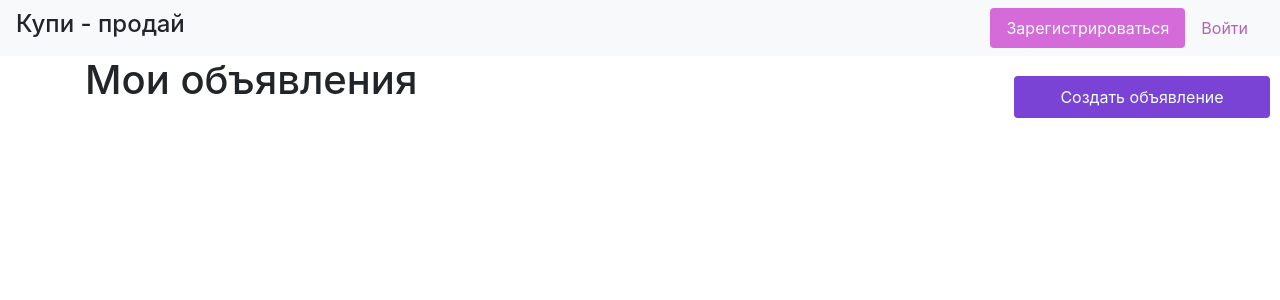
After one commit to MariaZyryanova72/Buy_sell_project, a Flask app: template templates/my_advertising.html in a window 1280 px wide. The commit adds this page. Shown: the top 300 px of the page. Run offline with Flask 2, Linux system fonts and the light colour scheme; the template is opened without the code that fills it, so the values that code supplies are empty; some libraries are stand-ins or nearby versions.

Commit message:
+ Добавлена возможность загрузки фото в объявление. + Отображение собственных объявлений в /my_advertising. Далее будет реализована возможность удаления и изменения объявлений.

```diff
--- a/adform.py
+++ b/adform.py
@@ -12,4 +12,6 @@ class AdvertisingForm(FlaskForm):
     price = StringField("Цена товара", validators=[DataRequired()])
     text = TextAreaField("Текст объявления", validators=[DataRequired()])
     id_category = IntegerField("Категория товара", validators=[DataRequired()])
+    #image = StringField("Изображение товара", validators=[DataRequired()])
+
     submit = SubmitField('Опубликовать')
--- a/data/advertisings.py
+++ b/data/advertisings.py
@@ -9,6 +9,7 @@ class Advertising(SqlAlchemyBase, SerializerMixin):
 
     id = sqlalchemy.Column(sqlalchemy.Integer, primary_key=True, autoincrement=True)
     title = sqlalchemy.Column(sqlalchemy.String)
+    image = sqlalchemy.Column(sqlalchemy.String, nullable=True)
     vk = sqlalchemy.Column(sqlalchemy.String, nullable=True)
     instagram = sqlalchemy.Column(sqlalchemy.String, nullable=True)
     site = sqlalchemy.Column(sqlalchemy.String, nullable=True)
@@ -17,6 +18,6 @@ class Advertising(SqlAlchemyBase, SerializerMixin):
     text = sqlalchemy.Column(sqlalchemy.Text)
     create_date = sqlalchemy.Column(sqlalchemy.DateTime)
     id_alice_user = sqlalchemy.Column(sqlalchemy.String, nullable=True)
-    id_user = sqlalchemy.Column(sqlalchemy.String, nullable=True)
+    id_user = sqlalchemy.Column(sqlalchemy.Integer, nullable=True)
     id_category = sqlalchemy.Column(sqlalchemy.Integer, sqlalchemy.ForeignKey("categories.id"))
     categories = orm.relation("Category")
--- a/main.py
+++ b/main.py
@@ -1,3 +1,6 @@
+import os
+import random
+
 from flask import Flask, request, render_template, redirect
 import logging
 import datetime
@@ -101,6 +104,11 @@ def new_ad():
         advertising.instagram = form.instagram.data
         advertising.site = form.site.data
         advertising.telephone = form.telephone.data
+        f = request.files['file']
+        t = str(int(datetime.datetime.now().replace().timestamp() * 1000000 + random.randint(1, 1000)))\
+            + "." + f.filename.split('.')[-1]
+        f.save(os.path.join('static/img/', t))
+        advertising.image = t
         advertising.create_date = datetime.datetime.now()
         advertising.id_user = current_user.id
         session.add(advertising)
@@ -110,6 +118,16 @@ def new_ad():
                            form=form)
 
 
+@app.route('/my_advertising', methods=['GET'])
+def my_advertising():
+    session = db_session.create_session()
+    if current_user.is_authenticated:
+        advertising = session.query(Advertising).filter((Advertising.id_user == current_user.id)).all()
+    else:
+        return redirect("/login")
+    return render_template("my_advertising.html", advertisings=advertising)
+
+
 @app.route('/alice', methods=['POST'])
 def alice():
     return dialog_alice(request)
--- /dev/null
+++ b/static/css/style.css
@@ -0,0 +1,6 @@
+
+.width40 {
+    width: 20%;
+    position: absolute; /* блок занимает ширину содержимого, max-width её ограничивает */
+    right: 10px;
+}
--- a/templates/base.html
+++ b/templates/base.html
@@ -4,11 +4,11 @@
     <meta charset="utf-8">
     <meta name="viewport" content="width=device-width, initial-scale=1, shrink-to-fit=no">
     <link rel="stylesheet" href="https://fonts.googleapis.com/css?family=Montserrat&display=swap" >
+    <link rel="stylesheet" href="/static/css/style.css">
     <link rel="stylesheet" href="https://stackpath.bootstrapcdn.com/bootstrap/4.4.1/css/bootstrap.min.css" integrity="sha384-Vkoo8x4CGsO3+Hhxv8T/Q5PaXtkKtu6ug5TOeNV6gBiFeWPGFN9MuhOf23Q9Ifjh" crossorigin="anonymous">
     <script src="https://code.jquery.com/jquery-3.4.1.slim.min.js" integrity="sha384-J6qa4849blE2+poT4WnyKhv5vZF5SrPo0iEjwBvKU7imGFAV0wwj1yYfoRSJoZ+n" crossorigin="anonymous"></script>
     <script src="https://cdn.jsdelivr.net/npm/popper.js@1.16.0/dist/umd/popper.min.js" integrity="sha384-Q6E9RHvbIyZFJoft+2mJbHaEWldlvI9IOYy5n3zV9zzTtmI3UksdQRVvoxMfooAo" crossorigin="anonymous"></script>
     <script src="https://stackpath.bootstrapcdn.com/bootstrap/4.4.1/js/bootstrap.min.js" integrity="sha384-wfSDF2E50Y2D1uUdj0O3uMBJnjuUD4Ih7YwaYd1iqfktj0Uod8GCExl3Og8ifwB6" crossorigin="anonymous"></script>
-
 </head>
 <body>
 <header>
@@ -16,18 +16,20 @@
         <h4 class="style">Купи - продай</h4>
         <div class="menu-main btn-group m-0 float-right btn-group-sm" role="group" aria-label="Button group with nested dropdown">
             {% if current_user.is_authenticated %}
-                <button id="btnGroupDrop1" type="button" class="nav-link btn btn-primary dropdown-toggle" data-toggle="dropdown">
+                <button id="btnGroupDrop1" type="button" style="background: rgba(202,59,206,0.75);
+                                 color: azure" class="nav-link btn dropdown-toggle" data-toggle="dropdown">
                     {{ current_user.name }}</button>
                 <div class="dropdown-menu dropdown-menu-right" aria-labelledby="btnGroupDrop1">
-                    <a class="dropdown-item" href="#">Личные объявления</a>
+                    <a class="dropdown-item" href="/my_advertising">Личные объявления</a>
                     <a class="dropdown-item" href="#">Настройки профиля</a>
                     <div class="dropdown-divider"></div>
                     <a class="dropdown-item" href="/logout">Выход</a>
                 </div>
             {% else %}
                  <ul class="nav nav-pills">
-                    <li class="nav-item"><a class="nav-link btn-primary" href="/register">Зарегистрироваться</a></li>
-                    <li class="nav-item"><a class="nav-link" href="/login">Войти</a></li>
+                    <li class="nav-item"><a style="background: rgba(202,59,206,0.75);
+                                 color: azure" class="nav-link" href="/register">Зарегистрироваться</a></li>
+                    <li class="nav-item"><a style="color: rgba(158,47,162,0.75)" class="nav-link" href="/login">Войти</a></li>
                 </ul>
             {% endif %}
         </div>
--- /dev/null
+++ b/templates/my_advertising.html
@@ -0,0 +1,24 @@
+{% extends "base.html" %}
+
+{% block content %}
+    <div class="width40">
+            <a href="/new_ad" style="background: rgb(122,67,214);
+                                       color: azure;
+                                       margin-top: 20px" class="nav-link btn">Создать объявление</a>
+    </div>
+
+    <h1>Мои объявления</h1>
+        {% for advertising in advertisings%}
+            <div class="col-md6 border rounded">
+                <h2>{{advertising.title}}</h2>
+            <div>
+                {{advertising.text}}
+            </div>
+            <div>
+                Автор - {{current_user.name}}, Дата написания - {{advertising.create_date}}
+            </div>
+                <a href="/#" class="btn btn-warning">Изменить</a>
+                <a href="/#" class="btn btn-danger">Удалить</a>
+            </div>
+        {% endfor %}
+{% endblock %}
```
Also changed, not shown: templates/advertising.html (+7 -1 lines), templates/main.html (+7 -1 lines).
